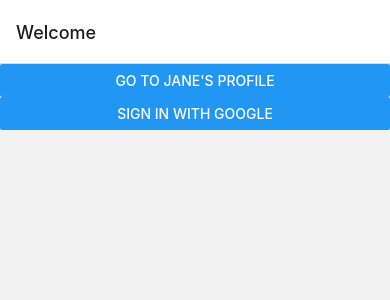
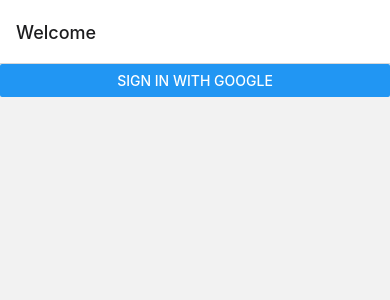
Before and after one commit to chanshukei/sicaworld-android, a React Native app in the folder sicaworld-app/: screen /Home in a window 390 px wide. Shown: the top 300 px of the page. Built offline with nearby package versions, Linux system fonts and the light colour scheme.

Commit message:
202204122139

```diff
--- a/sicaworld-app/Home.js
+++ b/sicaworld-app/Home.js
@@ -6,7 +6,6 @@ import { ScreenContainer } from 'react-native-screens';
 
 const Home = ({ navigation }) => {
     const [googleSubmitting, setGoogleSubmitting] = useState(false);
-
 
     const handleGoogleSignIn = () => {
         setGoogleSubmitting(true);
@@ -36,18 +35,10 @@ const handleGoogleSignIn = () => {
     }
 
     return (
-        <ScreenContainer>
-            <Button
-                title="Go to Jane's profile"
-                onPress={() =>
-                    navigation.navigate('Profile', { name: 'Jane' })
-                }
-            />
         <Button
             title="Sign in with Google"
             onPress={handleGoogleSignIn}
         />
-      </ScreenContainer>
     );
   }
 
```
Lines whose indentation alone changed are shown as unchanged.
